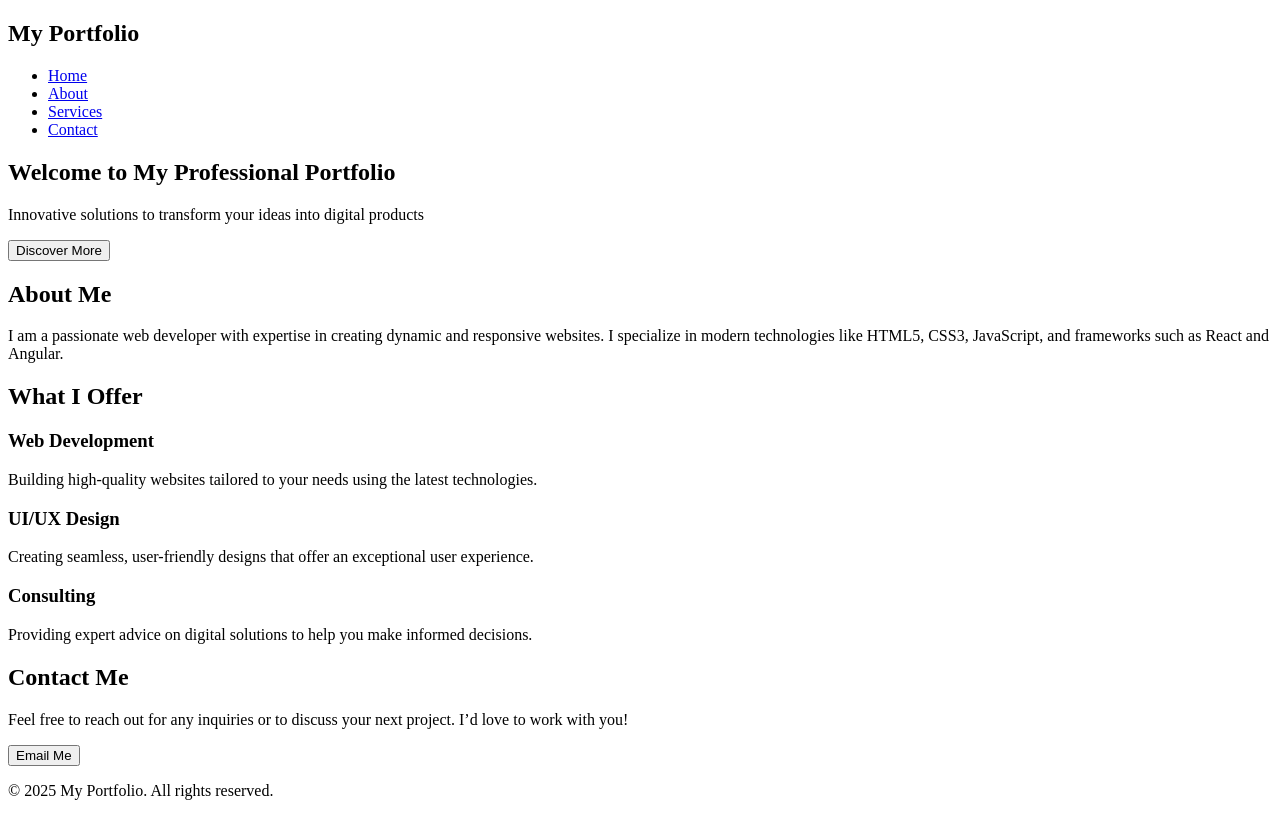
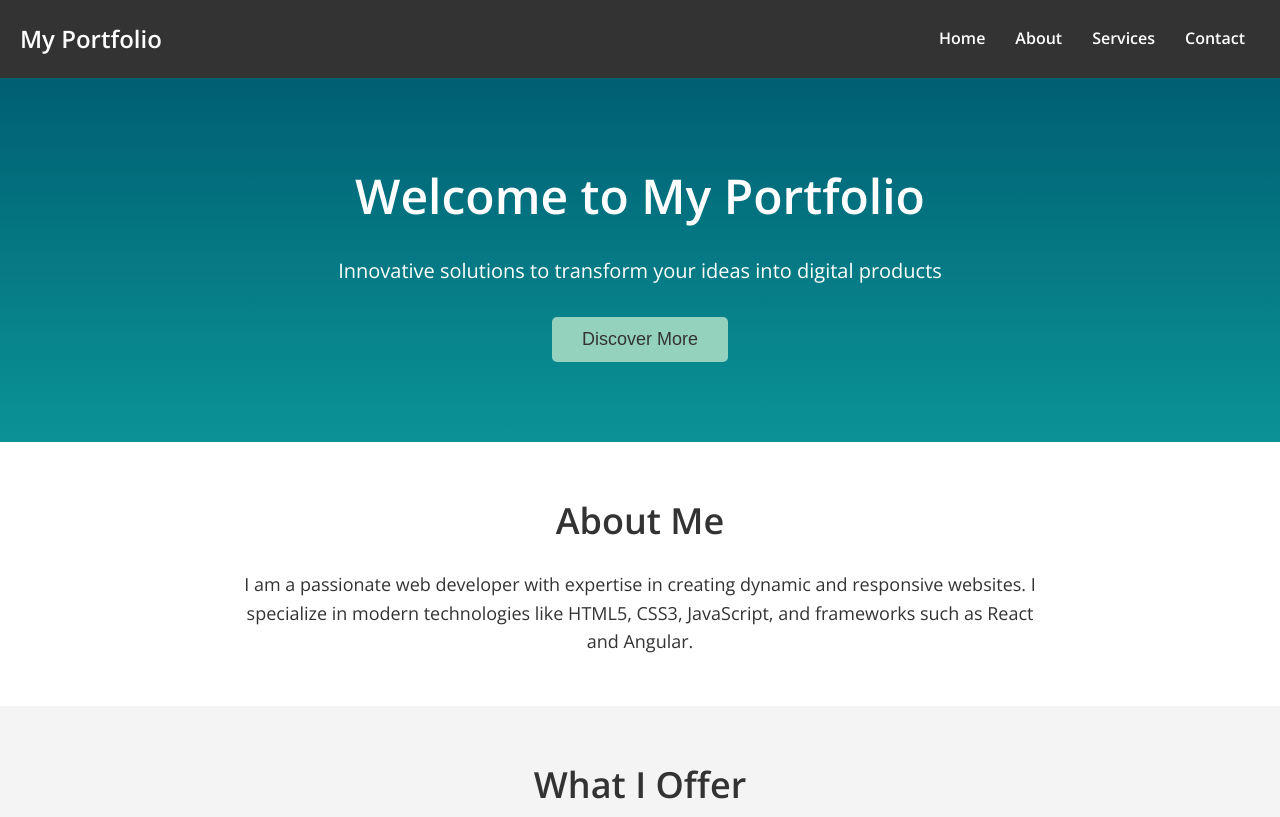
Before and after one commit to umer1321/WebEngineering, a plain HTML site: page index.html in a window 1280 px wide. Shown: the top 817 px of the page. Drawn offline with nearby package versions, Linux system fonts and the light colour scheme.

Commit message:
website changes

```diff
--- a/index.html
+++ b/index.html
@@ -6,7 +6,7 @@
     <meta name="viewport" content="width=device-width, initial-scale=1.0">
     <meta http-equiv="X-UA-Compatible" content="ie=edge">
     <title>Professional Portfolio</title>
-    <link rel="stylesheet" href="styles.css">
+    <link rel="stylesheet" href="style.css">
     <link href="https://fonts.googleapis.com/css2?family=Open+Sans:wght@400;600&display=swap" rel="stylesheet">
 </head>
 
@@ -30,7 +30,7 @@
     <!-- Hero Section -->
     <section class="hero">
         <div class="hero-content">
-            <h1>Welcome to My Professional Portfolio</h1>
+            <h1>Welcome to My  Portfolio</h1>
             <p>Innovative solutions to transform your ideas into digital products</p>
             <button onclick="showAlert()">Discover More</button>
         </div>
```
